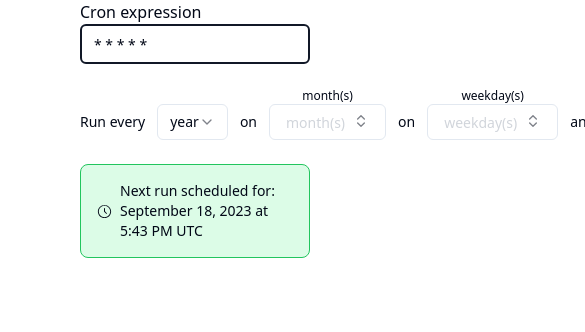
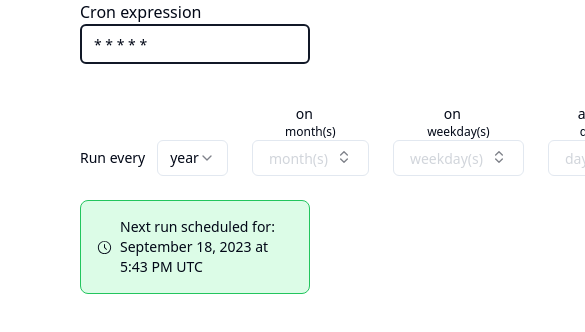
Before and after one commit to nucleuscloud/neocron, a Next.js app: page / in a window 390 px wide. Shown: the top 332 px of the page, 585 px wide, since content can reach past the window. Built offline with nearby package versions, Linux system fonts and the light colour scheme.

Commit message:
fixed right shifting

```diff
--- a/app/layout.tsx
+++ b/app/layout.tsx
@@ -7,7 +7,7 @@ export default function RootLayout({
 }) {
   return (
     <html lang="en">
-      <body className="mx-20">{children}</body>
+      <body className="px-20">{children}</body>
     </html>
   );
 }
--- a/components/ui/Cron/Cron.tsx
+++ b/components/ui/Cron/Cron.tsx
@@ -88,8 +88,4 @@ export default function Cron(): ReactElement {
 
 //TODO: fix the way that the error gets set
 
-//TODO: when clicking on the select everythign shifts right, fix that
-
-//TODO: align everything so that it looks nicely, probaby align at the bottom
-
 //TODO-stretch: update the selectors when someone manually enters in a cron expression
--- a/components/ui/Cron/ScheduleSelectors.tsx
+++ b/components/ui/Cron/ScheduleSelectors.tsx
@@ -52,7 +52,10 @@ export default function ScheduleSelectors(props: Props): ReactElement {
       }
 
       return (
-        <div key={opt.name} className="flex flex-row items-center space-x-3">
+        <div
+          key={opt.name}
+          className="flex flex-col lg:flex-row items-center space-x-3"
+        >
           <div className="pt-4 text-sm">{opt.prefix}</div>
           <div>
             <Selector
```
